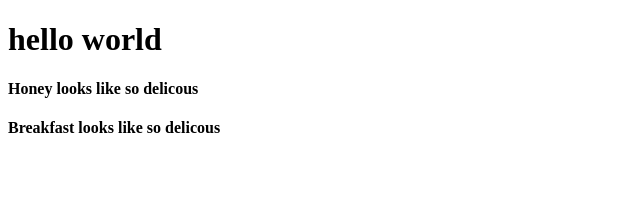
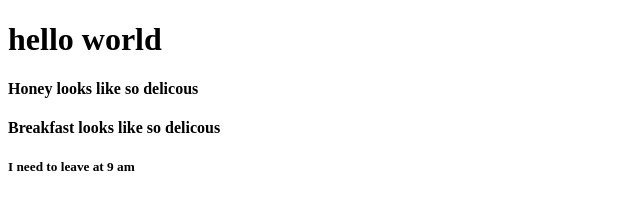
Before and after one commit to kutukmu/gittraining, a plain HTML site: page index.html in a window 1280 px wide. Shown: the whole page, without its empty margins (0-640 px from the left). Drawn offline with Linux system fonts and the light colour scheme.

Commit message:
h5 added

```diff
--- a/index.html
+++ b/index.html
@@ -10,5 +10,6 @@
     <h1>hello world</h1>
     <h4>Honey looks like so delicous</h4>
     <h4>Breakfast looks like so delicous</h4>
+    <h5>I need to leave at 9 am</h5>
   </body>
 </html>
```
